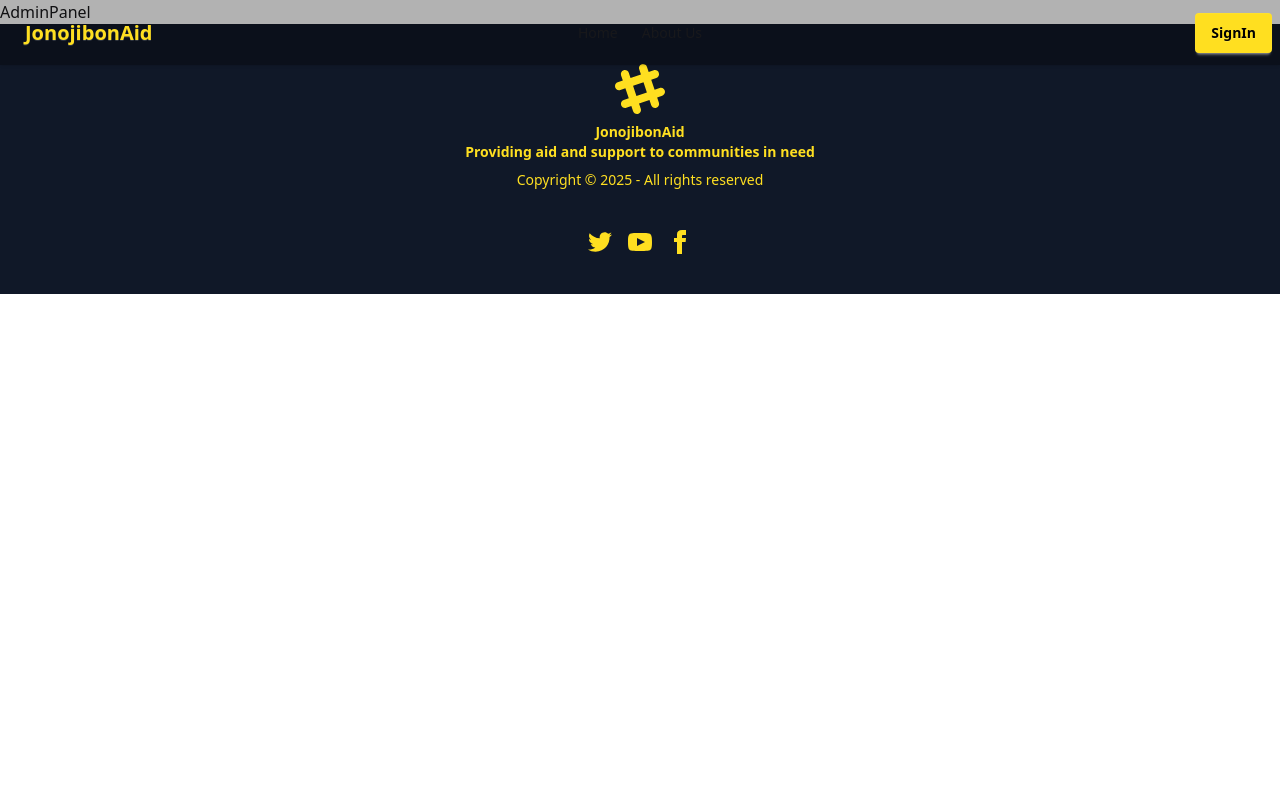
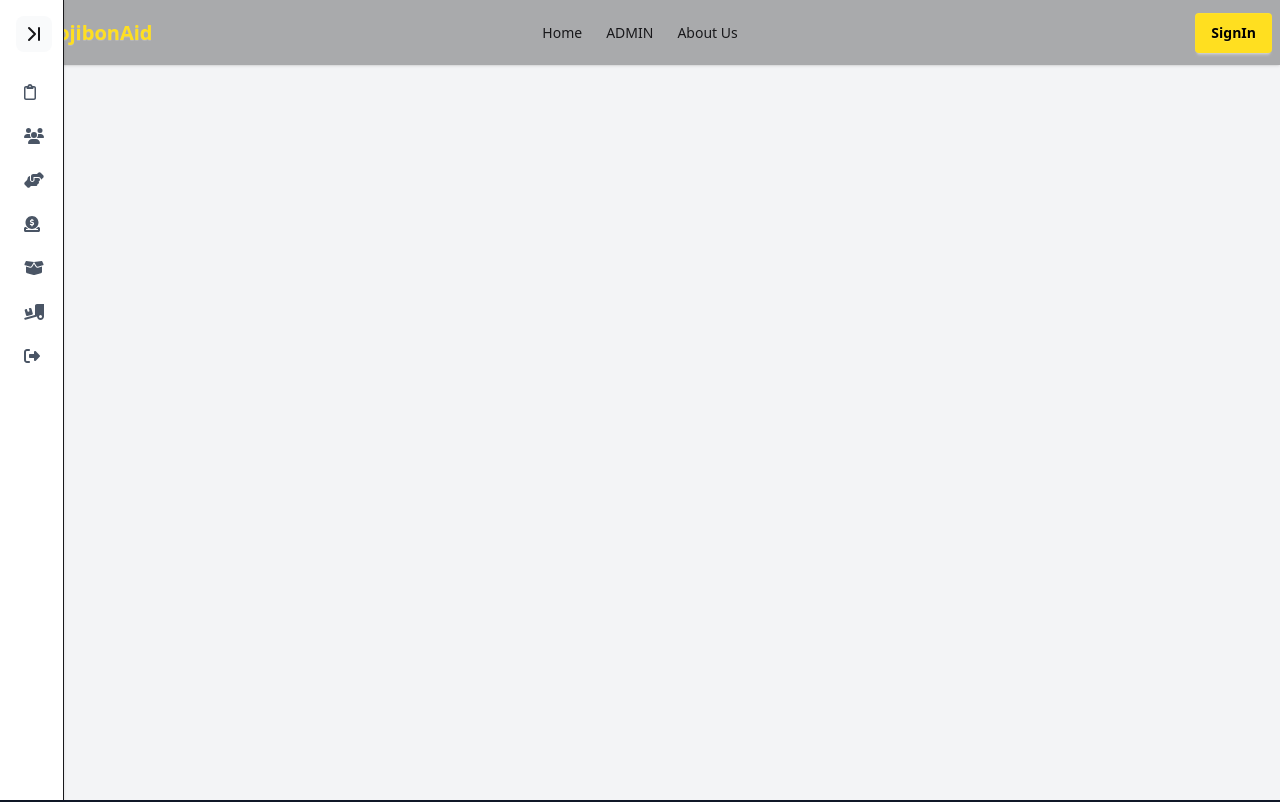
Before and after one commit to Z-i-n-k-s/Disaster_Relief_Coordination_System-, a React (Vite) app in the folder frontend/: page /admin-panel in a window 1280 px wide. Shown: the top 802 px of the page. Built offline with nearby package versions, Linux system fonts and the light colour scheme.

Commit message:
admin panel with sidebar

```diff
--- a/frontend/package.json
+++ b/frontend/package.json
@@ -10,9 +10,14 @@
     "preview": "vite preview"
   },
   "dependencies": {
+    "@fortawesome/fontawesome-svg-core": "^6.7.2",
+    "@fortawesome/free-regular-svg-icons": "^6.7.2",
+    "@fortawesome/free-solid-svg-icons": "^6.7.2",
+    "@fortawesome/react-fontawesome": "^0.2.2",
     "@tailwindcss/vite": "^4.0.1",
     "axios": "^1.7.9",
     "localforage": "^1.10.0",
+    "lucide-react": "^0.474.0",
     "match-sorter": "^8.0.0",
     "react": "^18.3.1",
     "react-dom": "^18.3.1",
--- a/frontend/src/pages/Admin/AdminPanel.jsx
+++ b/frontend/src/pages/Admin/AdminPanel.jsx
@@ -1,9 +1,20 @@
-
+import { Outlet } from "react-router-dom";
+import Sidebar, { SidebarProvider } from "../Sidebar/AdminSidebar";
 
 const AdminPanel = () => {
   return (
-    <div>AdminPanel</div>
-  )
-}
+    <SidebarProvider>
+      <div className="flex h-screen bg-gray-100 dark:bg-gray-900">
+        {/* Sidebar */}
+        <Sidebar />
 
-export default AdminPanel
+        {/* Main Content */}
+        <div className="flex-1 p-5 overflow-y-auto">
+          <Outlet />
+        </div>
+      </div>
+    </SidebarProvider>
+  );
+};
+
+export default AdminPanel;
--- /dev/null
+++ b/frontend/src/pages/Sidebar/AdminSidebar.jsx
@@ -0,0 +1,122 @@
+import { useContext, createContext, useState } from "react";
+import { useNavigate, useLocation } from "react-router-dom";
+import { FontAwesomeIcon } from "@fortawesome/react-fontawesome";
+import { faClipboard } from "@fortawesome/free-regular-svg-icons";
+import { faBoxOpen,  faDonate, faHandsHelping, faRightFromBracket, faTruckLoading, faUsers } from "@fortawesome/free-solid-svg-icons";
+import { ChevronFirst, ChevronLast } from "lucide-react";
+import PropTypes from "prop-types";
+
+const SidebarContext = createContext();
+
+export function SidebarProvider({ children }) {
+  const [expanded, setExpanded] = useState(false);
+
+  return (
+    <SidebarContext.Provider value={{ expanded, setExpanded }}>
+      {children}
+    </SidebarContext.Provider>
+  );
+}
+
+export function useSidebar() {
+  return useContext(SidebarContext);
+}
+
+export default function Sidebar() {
+  const { expanded, setExpanded } = useSidebar();
+
+  return (
+    <div className="relative z-50">
+      {/* Overlay */}
+      <div
+        className={`fixed inset-0 bg-black bg-opacity-30 transition-opacity duration-300 ${
+          expanded ? "visible opacity-60 backdrop-blur-sm" : "invisible opacity-0"
+        }`}
+        onClick={() => setExpanded(false)}
+      ></div>
+
+      {/* Sidebar */}
+      <aside
+        className={`fixed top-0 left-0 h-full ${
+          expanded ? "w-64" : "w-16"
+        } bg-white dark:bg-gray-800 dark:text-white border-r shadow-sm transition-all duration-300`}
+        role="navigation"
+        aria-expanded={expanded}
+      >
+        <nav className="h-full flex flex-col">
+          {/* Header */}
+          <div className="p-4 flex justify-between items-center">
+            <div className={`overflow-hidden transition-all text-xl font-bold ${expanded ? "w-auto" : "w-0"} whitespace-nowrap`}>
+              QuizLoom
+            </div>
+            <button
+              onClick={() => setExpanded(!expanded)}
+              aria-label="Toggle Sidebar"
+              className="p-1.5 rounded-lg bg-gray-50 hover:bg-gray-100 dark:bg-gray-700 dark:hover:bg-gray-600"
+            >
+              {expanded ? <ChevronFirst /> : <ChevronLast />}
+            </button>
+          </div>
+
+          {/* Sidebar Items */}
+          <ul className="flex-1 px-3 space-y-4">
+            <SidebarItem icon={<FontAwesomeIcon icon={faClipboard} />} text="Dashboard" to="dashboard" />
+            <SidebarItem icon={<FontAwesomeIcon icon={faUsers} />} text="Voluenteers" to="teachers" />
+            <SidebarItem icon={<FontAwesomeIcon icon={faHandsHelping} />} text="Aid request" to="admin-logout" />
+            <SidebarItem icon={<FontAwesomeIcon icon={faDonate} />} text="Donations" to="admin-logout" />
+            <SidebarItem icon={<FontAwesomeIcon icon={faBoxOpen} />} text="Resources" to="admin-logout" />
+            <SidebarItem icon={<FontAwesomeIcon icon={faTruckLoading} />} text="Aid preparation" to="admin-logout" />
+            <SidebarItem icon={<FontAwesomeIcon icon={faRightFromBracket} />} text="Logout" to="admin-logout" />
+          </ul>
+        </nav>
+      </aside>
+    </div>
+  );
+}
+
+function SidebarItem({ icon, text, to }) {
+  const { expanded, setExpanded } = useSidebar();
+  const navigate = useNavigate();
+  const location = useLocation();
+
+  const normalizePath = (path) => (path.startsWith("/") ? path : `/admin-panel/${path}`);
+  const isActive = normalizePath(location.pathname) === normalizePath(to);
+
+  const handleClick = () => {
+    setExpanded(false);
+    navigate(to);
+  };
+
+  return (
+    <li
+      onClick={handleClick}
+      className={`relative flex items-center py-2 px-3 my-1 font-medium rounded-md cursor-pointer transition-all group ${
+        isActive ? "bg-gray-800 text-gray-200 dark:bg-gray-700" : "text-gray-600 dark:text-gray-300"
+      } hover:bg-yellow-500 hover:text-gray-800 dark:hover:bg-yellow-500`}
+    >
+      <button className="flex items-center gap-3 w-full text-left">
+        <span>{icon}</span>
+        {expanded && (
+          <span className={`transition-all ml-3 ${expanded ? "opacity-100" : "opacity-0"}`}>{text}</span>
+        )}
+        {!expanded && (
+          <div
+            className="absolute left-full rounded-md px-5 py-2 ml-6 bg-indigo-100 text-indigo-800 text-sm invisible opacity-0 -translate-x-3 transition-all group-hover:visible group-hover:opacity-100 group-hover:translate-x-0"
+          >
+            {text}
+          </div>
+        )}
+      </button>
+    </li>
+  );
+}
+
+SidebarItem.propTypes = {
+  icon: PropTypes.node.isRequired,
+  text: PropTypes.string.isRequired,
+  to: PropTypes.string.isRequired,
+};
+
+SidebarProvider.propTypes = {
+  children: PropTypes.node.isRequired,
+};
--- a/frontend/src/pages/shared/navbar/Navbar.jsx
+++ b/frontend/src/pages/shared/navbar/Navbar.jsx
@@ -4,6 +4,7 @@ const Navbar = () => {
     const navOptions = (
       <>
        <Link to='/'> <li><a>Home</a></li></Link>
+       <Link to='admin-panel'> <li><a>ADMIN</a></li></Link>
         <li><a>About Us</a></li>
       </>
     );
```
Also changed, not shown: 1 other file (tests, documents, lock files or other folders).
